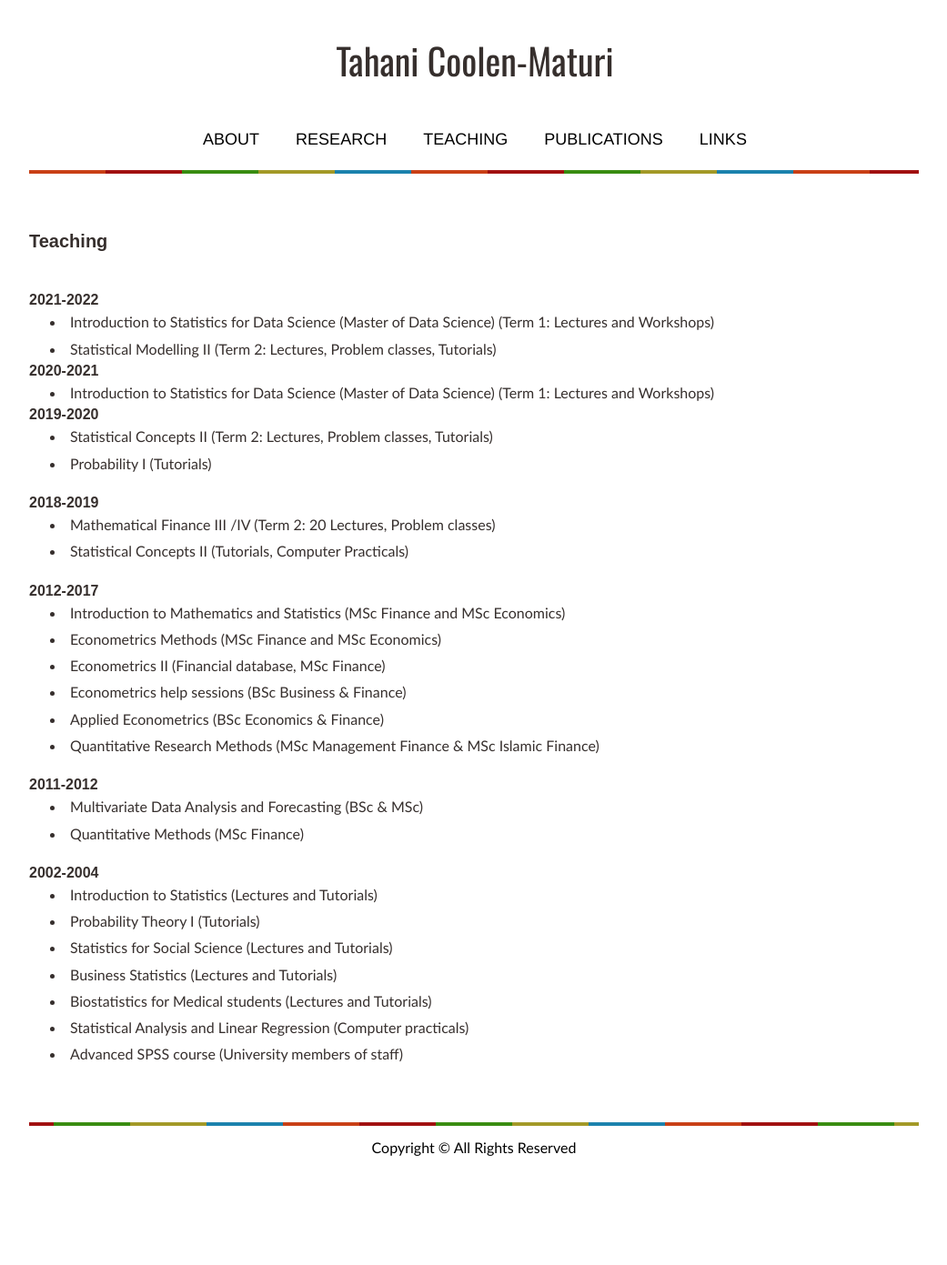
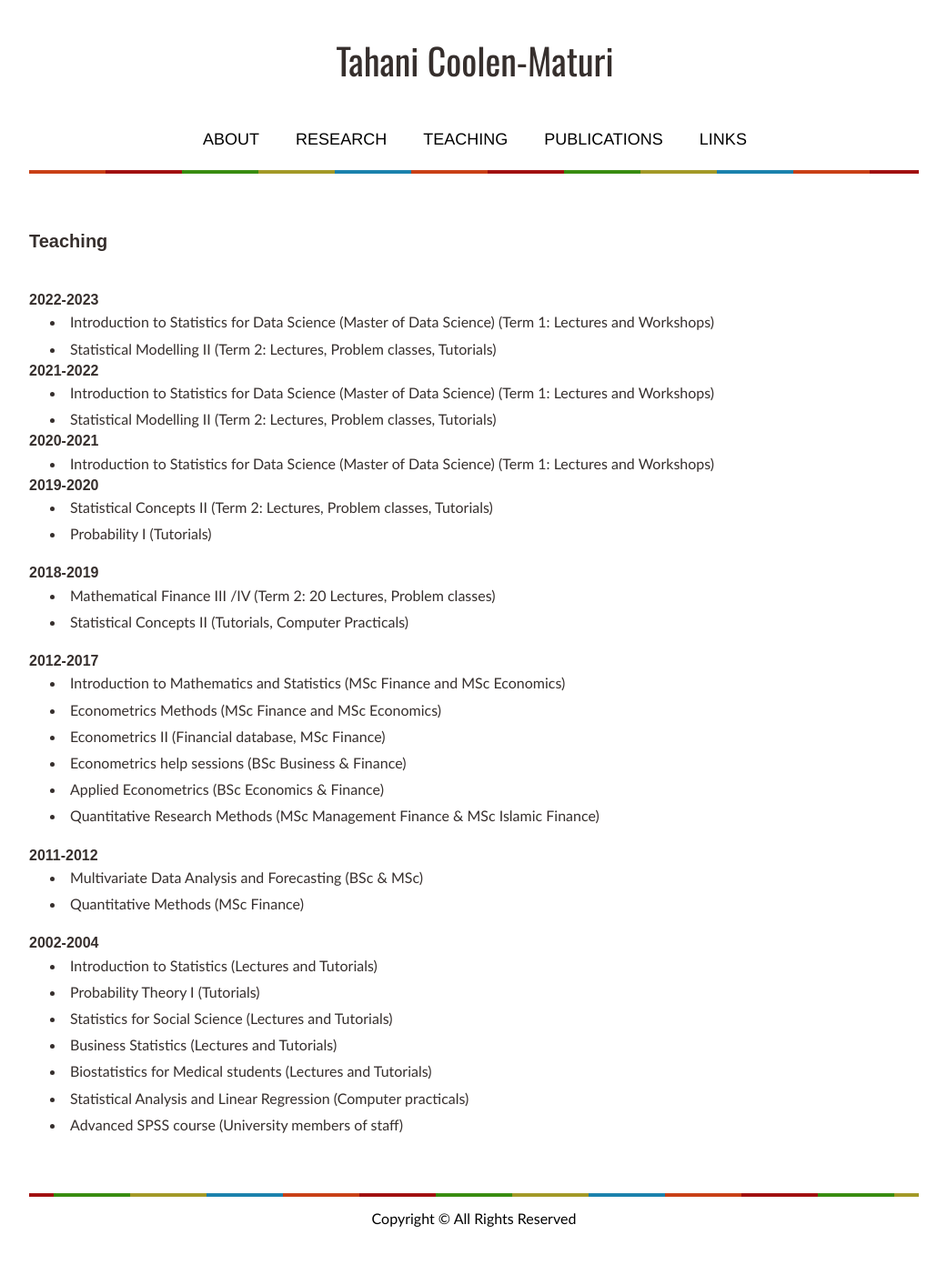
Before and after one commit to tmaturi/tahanimaturi, a Jekyll site: the page built from teaching.md, in a window 1280 px wide. Shown: the whole page at 91% size, without its empty margins (119-1160 px from the left). Built offline with Jekyll 4.4.1, drawn with Linux system fonts in a browser that asks for light colours; our own code applies the rules of GitHub Pages for plain Markdown files; before the commit the page ends 1313 px from its top, so only the background shows below that.

Commit message:
Update teaching.md

```diff
--- a/teaching.md
+++ b/teaching.md
@@ -7,6 +7,12 @@ title: Teaching
 ## Teaching <br><br>
 
 
+<br>
+
+### 2022-2023
+- Introduction to Statistics for Data Science (Master of Data Science)
+(Term 1: Lectures and Workshops)
+- Statistical Modelling II  (Term 2: Lectures, Problem classes, Tutorials)
 <br>
 
 ### 2021-2022
```
